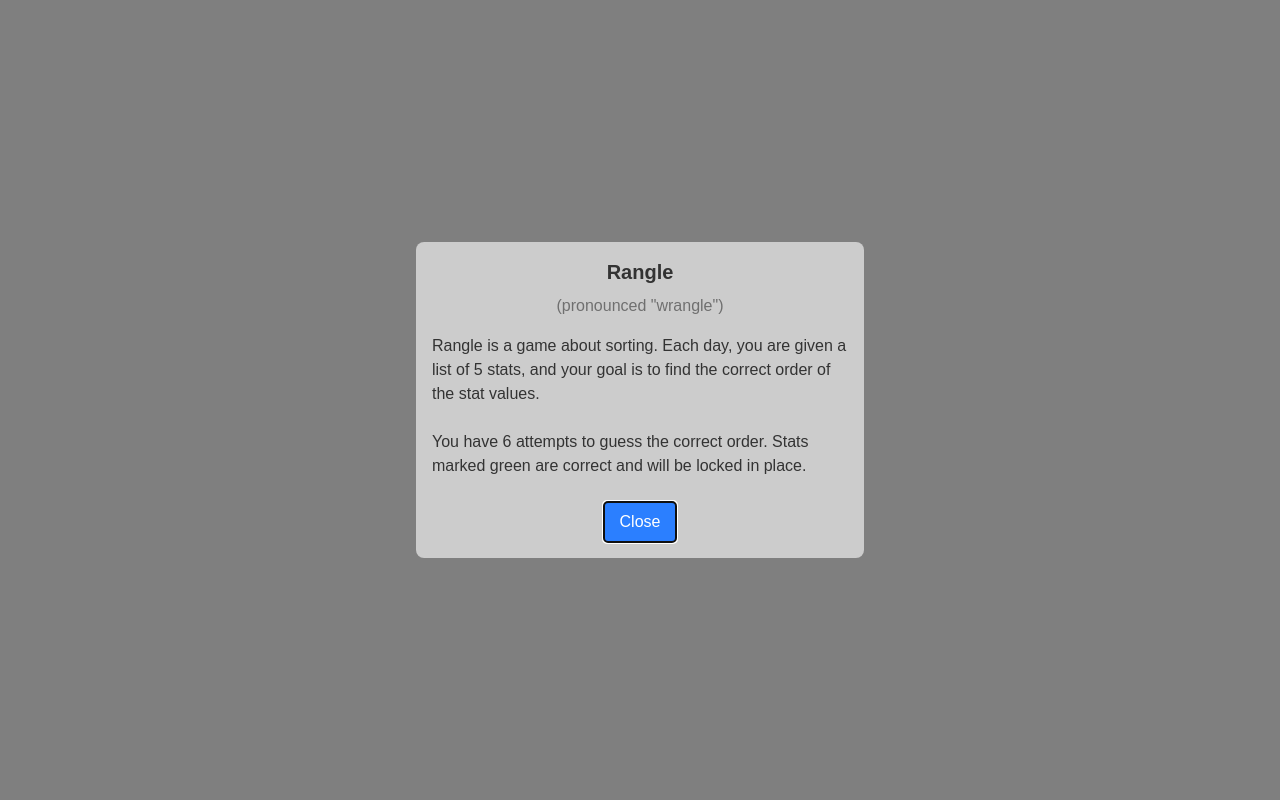
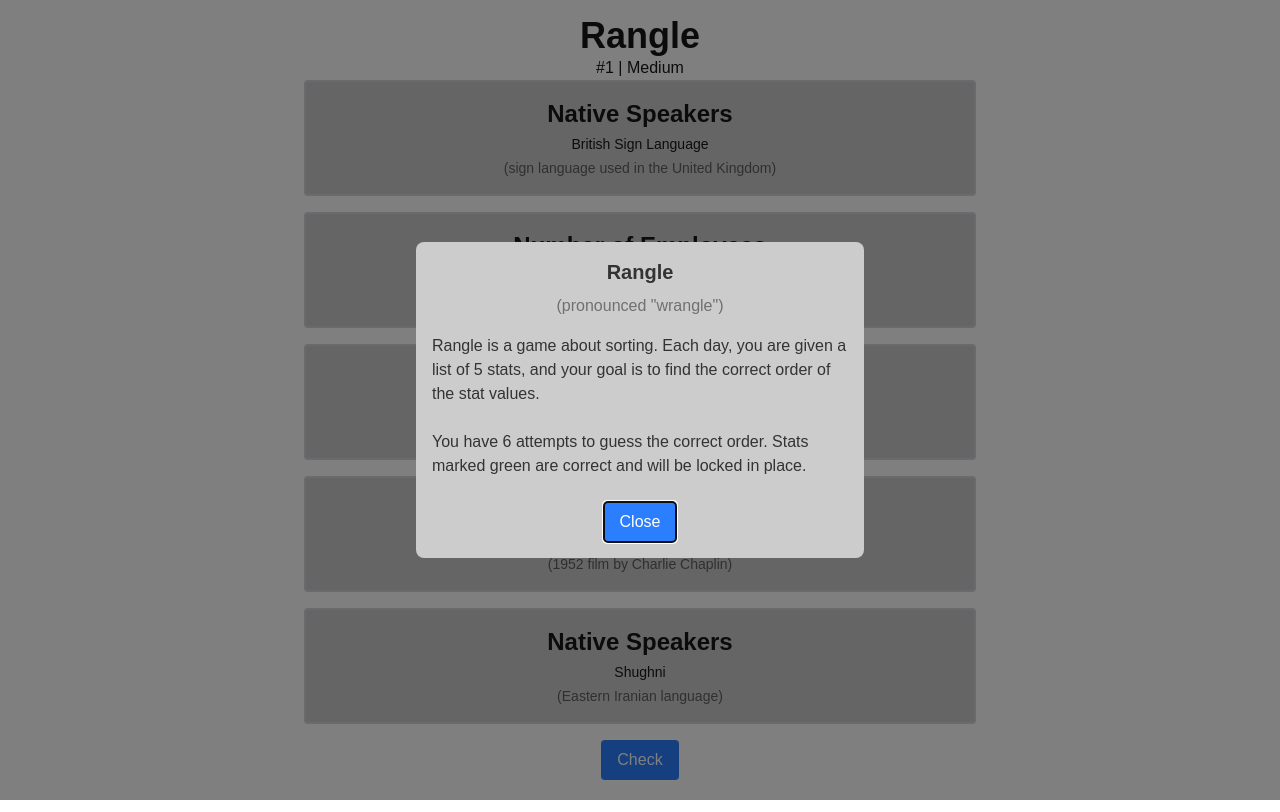
Before and after one commit to obfuscatedgenerated/rangle, a Next.js app: page / in a window 1280 px wide. Built offline with nearby package versions, Linux system fonts and the light colour scheme.

Commit message:
drag and dropping

```diff
--- a/package.json
+++ b/package.json
@@ -9,6 +9,7 @@
     "lint": "eslint"
   },
   "dependencies": {
+    "@hello-pangea/dnd": "^18.0.1",
     "next": "16.2.1",
     "react": "19.2.4",
     "react-dom": "19.2.4"
--- a/src/app/globals.css
+++ b/src/app/globals.css
@@ -5,6 +5,7 @@
   --background-variant: #cccccc;
   --foreground: #171717;
   --foreground-variant: #333333;
+  --correct: #4ade80;
 }
 
 @theme inline {
@@ -12,6 +13,7 @@
   --color-foreground: var(--foreground);
   --color-background-variant: var(--background-variant);
   --color-foreground-variant: var(--foreground-variant);
+  --color-correct: var(--correct);
   --font-sans: var(--font-geist-sans);
   --font-mono: var(--font-geist-mono);
 }
@@ -30,3 +32,7 @@ body {
   color: var(--foreground);
   font-family: Arial, Helvetica, sans-serif;
 }
+
+* {
+  user-select: none;
+}
--- /dev/null
+++ b/src/components/DraggableStats.tsx
@@ -0,0 +1,75 @@
+"use client";
+
+import {DragDropContext, Droppable, Draggable, DropResult} from "@hello-pangea/dnd";
+
+import type {PuzzleStat} from "@/components/Game";
+
+interface DraggableStatsProps {
+    puzzle: PuzzleStat[];
+    on_reorder?: (new_order: PuzzleStat[]) => void;
+    correct_positions: [boolean, boolean, boolean, boolean, boolean];
+    reveal_values: boolean;
+}
+
+export const DraggableStats = ({puzzle, on_reorder, correct_positions, reveal_values}: DraggableStatsProps) => {
+    const handle_drag_end = (result: DropResult) => {
+        if (!result.destination || !on_reorder) {
+            return;
+        }
+
+        const items = Array.from(puzzle);
+        const [reordered_item] = items.splice(result.source.index, 1);
+        items.splice(result.destination.index, 0, reordered_item);
+
+        // anything originally in a correct position should stay in the same position
+        for (let i = 0; i < correct_positions.length; i++) {
+            if (correct_positions[i]) {
+                const correct_item = puzzle[i];
+                const current_index = items.findIndex((item) => item.id === correct_item.id);
+                if (current_index !== i) {
+                    // move the correct item back to its original position
+                    items.splice(current_index, 1);
+                    items.splice(i, 0, correct_item);
+                }
+            }
+        }
+
+        on_reorder(items);
+    };
+
+    // TODO: actually lock the correct positions to avoid consuing animation. might need dnd-kit
+    return (
+        <DragDropContext onDragEnd={handle_drag_end}>
+            <Droppable droppableId="puzzle-list">
+                {(provided) => (
+                    <div
+                        {...provided.droppableProps}
+                        ref={provided.innerRef}
+                        className="flex flex-col items-center justify-center gap-4 w-full max-w-2xl"
+                    >
+                        {puzzle.map((stat, index) => (
+                            <Draggable key={stat.id} draggableId={stat.id} index={index} isDragDisabled={correct_positions[index]}>
+                                {(provided, snapshot) => (
+                                    <div
+                                        ref={provided.innerRef}
+                                        {...provided.draggableProps}
+                                        {...provided.dragHandleProps}
+                                        className={`flex flex-col items-center justify-center gap-1 border-2 border-gray-300 rounded p-4 w-full ${correct_positions[index] ? "bg-green-500 border-green-700 cursor-default" : "bg-background-variant cursor-move"}`}
+                                    >
+                                        {reveal_values && (
+                                            <p className="text-2xl font-bold pointer-events-none">{stat.prefix}{stat.value}{stat.suffix}</p>
+                                        )}
+                                        <p className="text-2xl font-bold pointer-events-none">{stat.metric}</p>
+                                        <p className="text-sm pointer-events-none">{stat.name}</p>
+                                        <p className="text-sm opacity-60 pointer-events-none">({stat.description})</p>
+                                    </div>
+                                )}
+                            </Draggable>
+                        ))}
+                        {provided.placeholder}
+                    </div>
+                )}
+            </Droppable>
+        </DragDropContext>
+    );
+}
--- a/src/components/Game.tsx
+++ b/src/components/Game.tsx
@@ -1,6 +1,7 @@
 "use client";
 
-import {useState, useEffect} from "react";
+import {useState, useEffect, useCallback} from "react";
+import {DraggableStats} from "@/components/DraggableStats";
 
 interface TodayData {
     date: string;
@@ -10,7 +11,7 @@ interface TodayData {
     puzzle: PuzzleStat[];
 }
 
-interface PuzzleStat {
+export interface PuzzleStat {
     id: string;
     name: string;
     value: number;
@@ -22,16 +23,66 @@ interface PuzzleStat {
 
 export const Game = () => {
     const [today_data, setTodayData] = useState<TodayData | null>(null);
+    const [answers, setAnswers] = useState<PuzzleStat[]>([]);
+
+    const [current_order, setCurrentOrder] = useState<PuzzleStat[]>([]);
+    const [correct_positions, setCorrectPositions] = useState<[boolean, boolean, boolean, boolean, boolean]>([false, false, false, false, false]);
+
+    const [attempts, setAttempts] = useState(0);
+    const [finished, setFinished] = useState(false);
 
     useEffect(() => {
         fetch("/daily/today.json", {
             cache: "no-store",
         }).then((res) => res.json()).then((data) => {
             setTodayData(data);
+            setCurrentOrder(data.puzzle);
+
+            // compute answers by sorting by value
+            const sorted_puzzle = [...data.puzzle].sort((a, b) => a.value - b.value);
+            setAnswers(sorted_puzzle);
         }).catch((err) => {
             console.error("Error fetching today's data:", err);
         });
     }, []);
+
+    const check_answer = useCallback(
+        () => {
+            if (!today_data) {
+                return;
+            }
+
+            setAttempts(attempts + 1);
+
+            const new_correct_positions: [boolean, boolean, boolean, boolean, boolean] = [false, false, false, false, false];
+            for (let i = 0; i < current_order.length; i++) {
+                if (current_order[i].id === answers[i].id) {
+                    new_correct_positions[i] = true;
+                }
+            }
+            setCorrectPositions(new_correct_positions);
+
+            // if everything is correct, fire the finish logic
+            if (new_correct_positions.every((pos) => pos)) {
+                setFinished(true);
+            }
+
+            // if reached attempt limit, reveal the answer
+            if (attempts + 1 >= 6) {
+                setCurrentOrder(answers);
+                setFinished(true);
+            }
+        },
+        // any point memoising?
+        [answers, current_order, today_data, attempts]
+    );
+
+    const on_reorder = useCallback(
+        (new_order: PuzzleStat[]) => {
+            setCurrentOrder(new_order);
+        },
+        []
+    );
 
     if (!today_data) {
         return (
@@ -42,8 +93,13 @@ export const Game = () => {
     }
 
     return (
-        <div className="flex flex-col items-center justify-center gap-4">
+        <>
             <p>#{today_data.number} | {today_data.difficulty}</p>
-        </div>
+            <DraggableStats puzzle={current_order} on_reorder={on_reorder} correct_positions={correct_positions} reveal_values={finished} />
+
+            <button className="my-4 px-4 py-2 bg-blue-500 text-white rounded cursor-pointer" onClick={check_answer}>
+                Check
+            </button>
+        </>
     );
 }
--- a/src/components/InfoPopup/InfoPopup.module.css
+++ b/src/components/InfoPopup/InfoPopup.module.css
@@ -7,11 +7,14 @@
             transform 0.3s cubic-bezier(0.175, 0.885, 0.32, 1.275),
             overlay 0.3s allow-discrete,
             display 0.3s allow-discrete;
+
+    pointer-events: none;
 }
 
 .dialog[open] {
     opacity: 1;
     transform: scale(1);
+    pointer-events: auto;
 }
 
 @starting-style {
```
Also changed, not shown: 1 other file (tests, documents, lock files or other folders).
